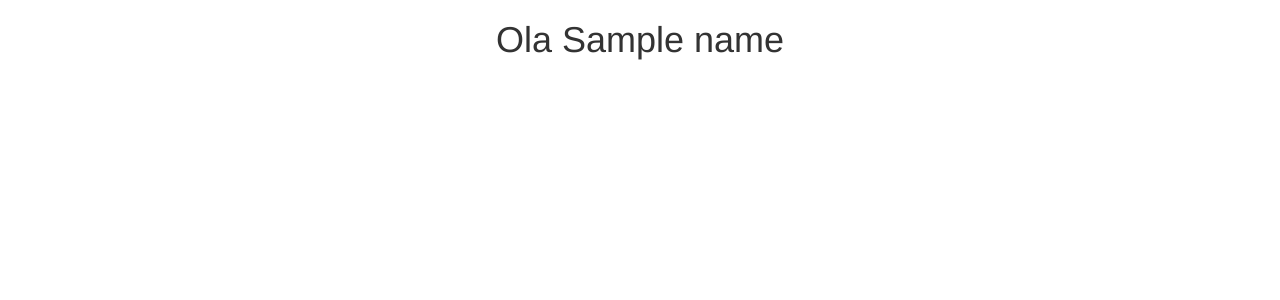
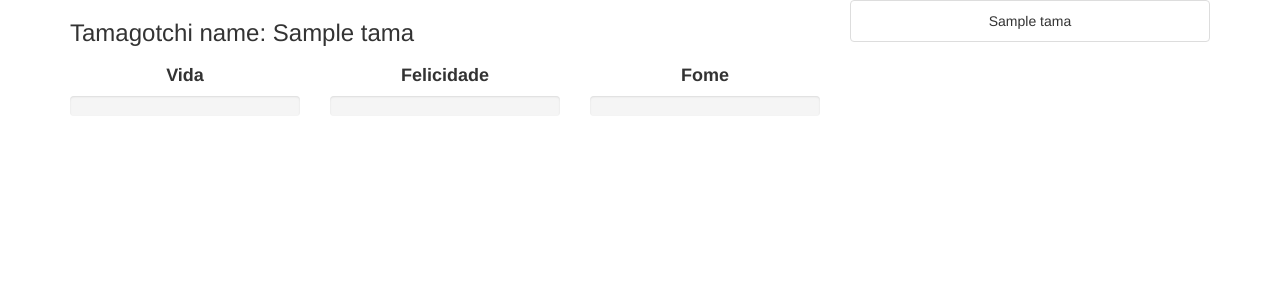
Before and after one commit to ltdagabriel/tamagotchi, a Flask app: template templates/index.html in a window 1280 px wide. Shown: the top 300 px of the page. Run offline with Flask 2, Linux system fonts and the light colour scheme; the template is opened without the code that fills it: most values are stand-ins (such as "Sample title", 1, 10 or a date in 2020); some libraries are stand-ins or nearby versions.

Commit message:
life bar

```diff
--- a/templates/index.html
+++ b/templates/index.html
@@ -14,10 +14,42 @@
                 </div>
             {%- endif %}
         {%- endwith %}
-        <div class="text-center">
-            {%- if name %}
-                <h1>Ola {{name}}</h1>
-            {%- endif %}
+        <div class="row">
+            <div class="col-sm-8">
+                {%- if tamagotchi[index] %}
+                    <h3>Tamagotchi name: {{tamagotchi[index].name}}</h3>
+                    <div class="row">
+                        <div class="col-sm-4">
+                            <h4 class="text-center"><strong>Vida</strong></h4>
+                            <div class="progress">
+                                <div class="progress-bar progress-bar-success" role="progressbar" aria-valuenow="100" aria-valuemin="0" aria-valuemax="100" style="width: {{tamagotchi[index].health}}%">
+                                </div>
+                            </div>
+                        </div>
+                        <div class="col-sm-4">
+                            <h4 class="text-center"><strong>Felicidade</strong></h4>
+                            <div class="progress">
+                                <div class="progress-bar progress-bar-warning" role="progressbar" aria-valuenow="60" aria-valuemin="0" aria-valuemax="100" style="width: {{tamagotchi[index].happy}}%;">
+                                </div>
+                            </div>
+                        </div>
+                        <div class="col-sm-4">
+                            <h4 class="text-center"><strong>Fome</strong></h4>
+                            <div class="progress">
+                                <div class="progress-bar progress-bar-danger" role="progressbar" aria-valuenow="100" aria-valuemin="0" aria-valuemax="100" style="width: {{tamagotchi[index].hunger}}%;">
+                                </div>
+                            </div>
+                        </div>
+                    </div>
+                {%- endif %}
+            </div>
+            <div class="col-sm-4">
+                <ul class="list-group text-center">
+                {% for tama in tamagotchi %}
+                    <li class="list-group-item">{{ tama.name }}</li>
+                {% endfor %}
+                </ul>
+            </div>
         </div>
     </div>
  {%- endblock %}
```
Also changed, not shown: frontend.py (+25 -1 lines), README.md, 1 other file.
